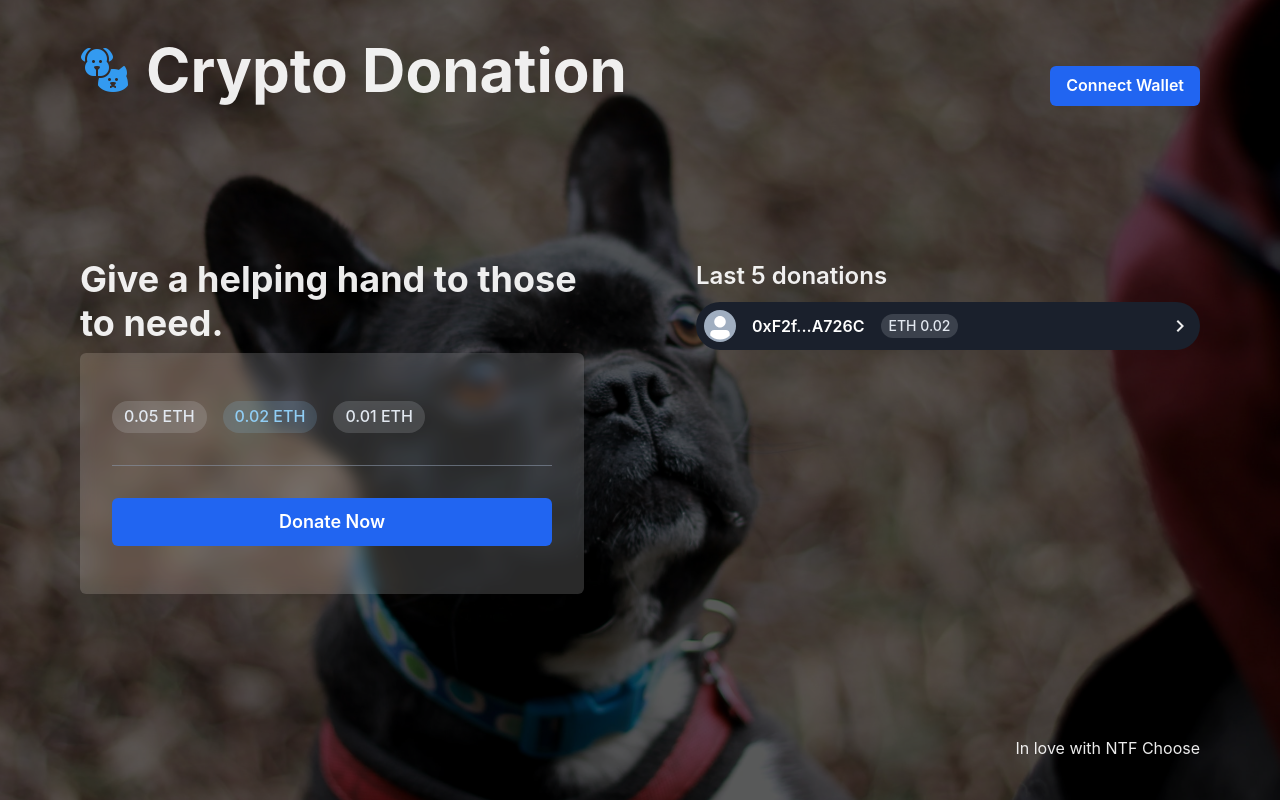
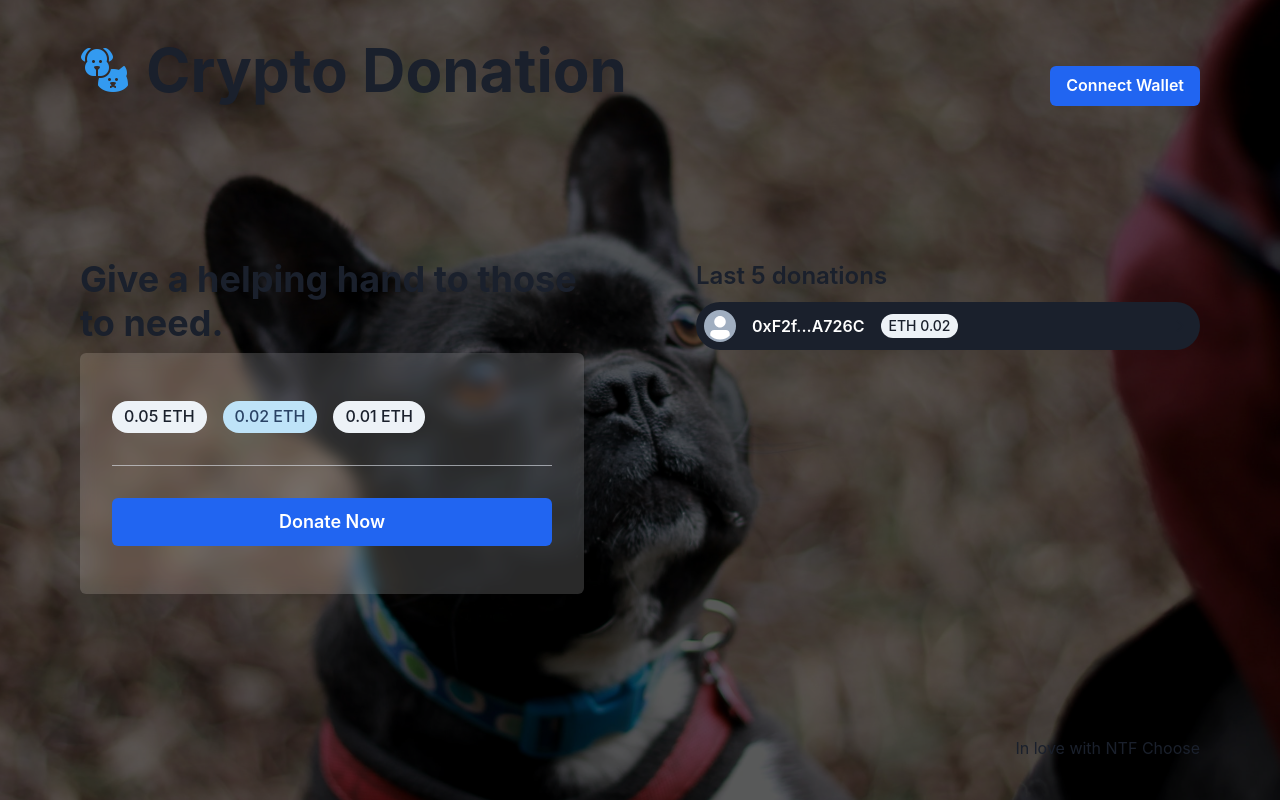
Before and after one commit to jeftarmascarenhas/donation-full-dapp, a Next.js app in the folder web/: page / in a window 1280 px wide. Built offline with nearby package versions, Linux system fonts and the light colour scheme.

Commit message:
style: theme dark color updated

```diff
--- a/web/src/styles/theme.ts
+++ b/web/src/styles/theme.ts
@@ -2,12 +2,11 @@ import { extendTheme, Theme } from "@chakra-ui/react";
 import { mode } from "@chakra-ui/theme-tools";
 
 const light = "#fff";
-const dark =
-  "linear-gradient(180deg, rgba(0, 0, 0, 0) 43.12%, rgba(0, 0, 0, 0.35) 57.08%), linear-gradient(180deg, rgba(25, 28, 31, 0.52) 40.21%, rgba(25, 28, 31, 0.52) 100%), radial-gradient(100% 197.14% at 100% 15.88%, #111F38 11.4%, #0F1318 33.05%, #0F1318 52%, #1C0731 77.8%)";
+const dark = "#222";
 
 const theme: Theme = extendTheme({
   config: {
-    initialColorMode: "dark",
+    initialColorMode: "light",
     useSystemColorMode: false,
   } as Theme["config"],
   styles: {
```
